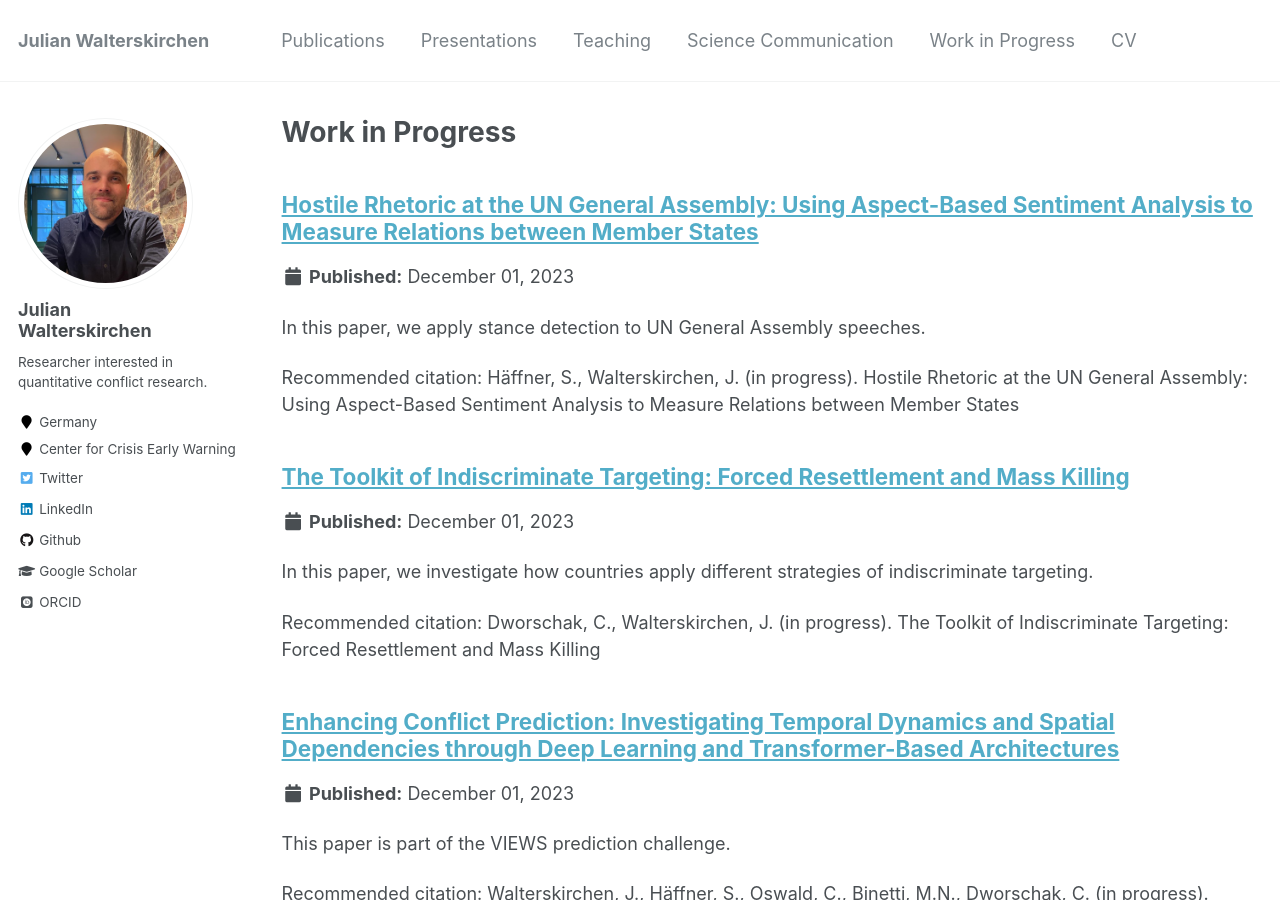
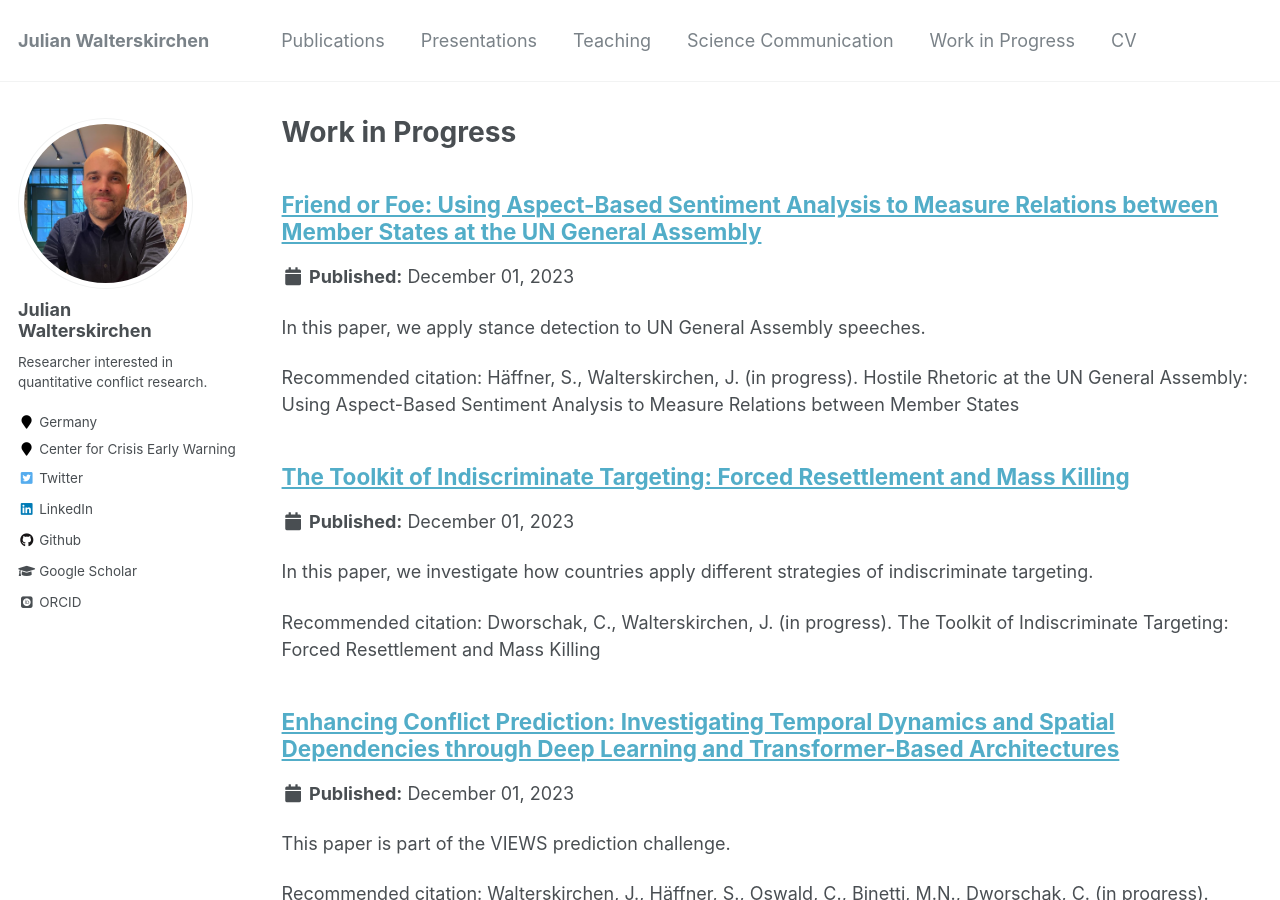
Before and after one commit to jwalterskirchen/jwalterskirchen.github.io, a Jekyll site: the page built from _pages/workinprogress.md, in a window 1280 px wide and 900 px high. Built offline with Jekyll 4.4.1, drawn with Linux system fonts in a browser that asks for light colours; some web fonts are replaced.

Commit message:
Update unga.md

```diff
--- a/_workinprogress/unga.md
+++ b/_workinprogress/unga.md
@@ -1,5 +1,5 @@
 ---
-title: "Hostile Rhetoric at the UN General Assembly: Using Aspect-Based Sentiment Analysis to Measure Relations between Member States"
+title: "Friend or Foe: Using Aspect-Based Sentiment Analysis to Measure Relations between Member States at the UN General Assembly"
 collection: workinprogress
 permalink: /workinprogress/unga
 excerpt: 'In this paper, we apply stance detection to UN General Assembly speeches.'
```
